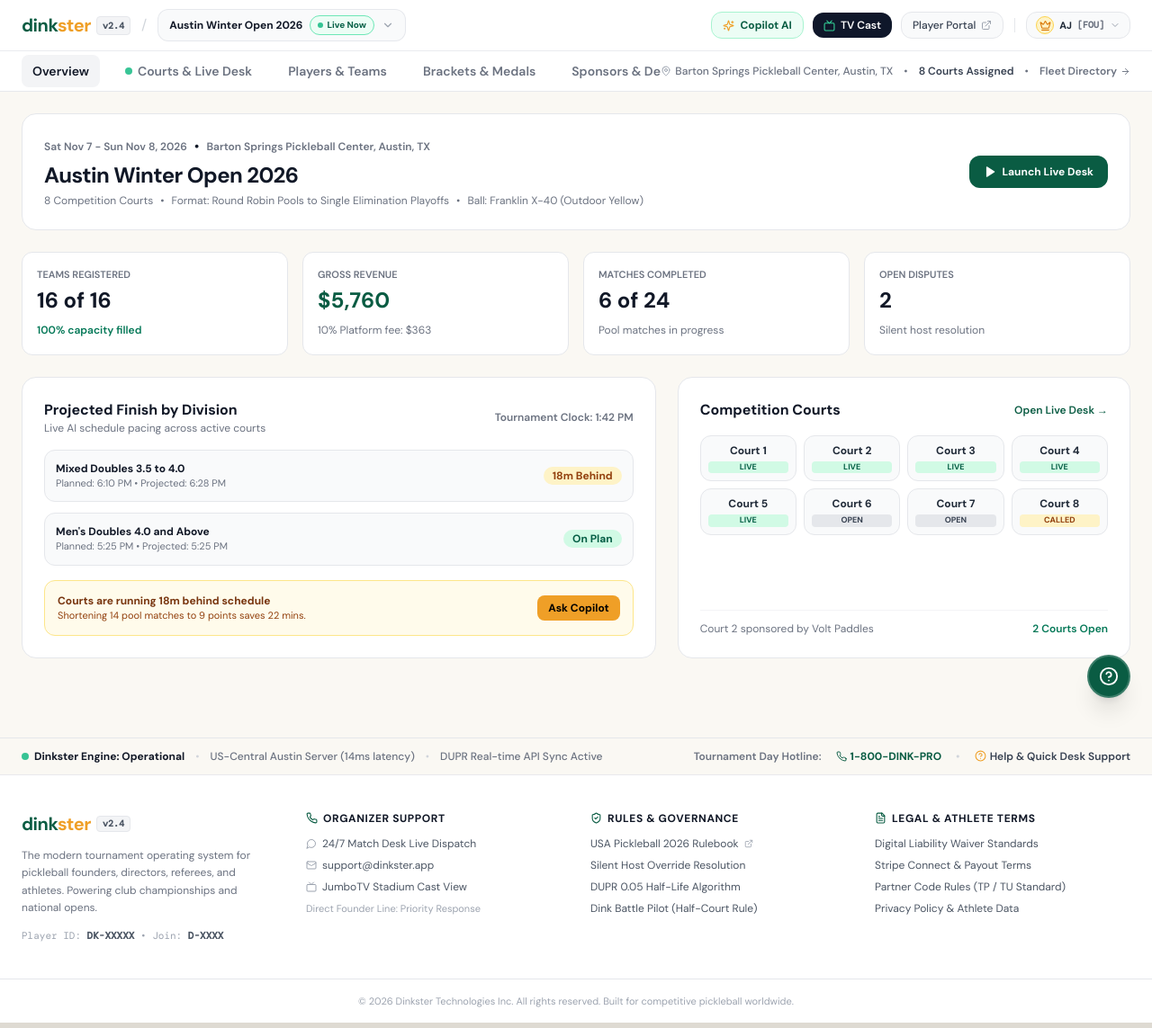
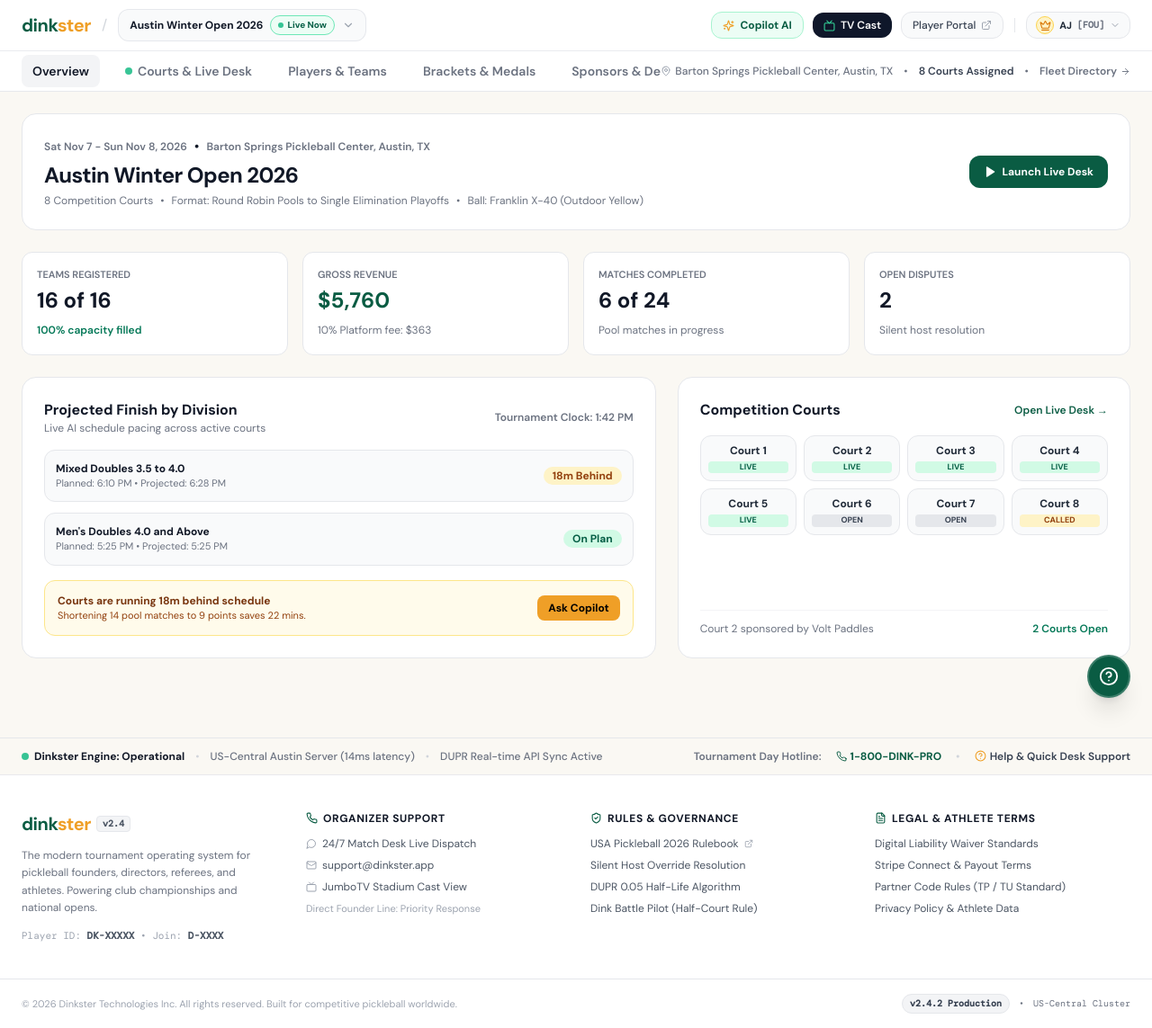
Before and after one commit to AimmanniGit/DinksterPB, a Next.js app in the folder apps/web/: page / in a window 1280 px wide. Shown: the whole page at 90% size. Built offline with nearby package versions, Linux system fonts and the light colour scheme.

Commit message:
fix(header): remove version tag from logo and move to platform footer

```diff
--- a/apps/web/src/app/page.tsx
+++ b/apps/web/src/app/page.tsx
@@ -461,12 +461,9 @@ export default function DinksterV2Platform() {
 
           {/* Left: Brand + Contextual Breadcrumbs */}
           <div className="flex items-center gap-3 min-w-0">
-            <Link href="/" onClick={() => setSelectedTournamentId(null)} className="flex items-center gap-1.5 shrink-0">
+            <Link href="/" onClick={() => setSelectedTournamentId(null)} className="flex items-center shrink-0">
               <span className="font-extrabold text-xl tracking-tight text-[#0A5C43]">
                 dink<span className="text-[#EF9F27]">ster</span>
-              </span>
-              <span className="text-[10px] font-mono px-1.5 py-0.5 rounded bg-gray-100 text-gray-600 font-bold border border-gray-200">
-                v2.4
               </span>
             </Link>
 
--- a/apps/web/src/components/footer/PlatformFooter.tsx
+++ b/apps/web/src/components/footer/PlatformFooter.tsx
@@ -190,9 +190,20 @@ export const PlatformFooter: React.FC = () => {
           </div>
         </div>
 
-        {/* Bottom Tier: Copyright & Brand */}
-        <div className="border-t border-gray-200 py-4 px-6 text-center text-[11px] text-gray-400">
-          &copy; {new Date().getFullYear()} Dinkster Technologies Inc. All rights reserved. Built for competitive pickleball worldwide.
+        {/* Bottom Tier: Copyright, Production Release Version & Server Info */}
+        <div className="border-t border-gray-200 py-4 px-6">
+          <div className="max-w-7xl mx-auto flex flex-col sm:flex-row items-center justify-between gap-3 text-[11px] text-gray-400">
+            <div>
+              &copy; {new Date().getFullYear()} Dinkster Technologies Inc. All rights reserved. Built for competitive pickleball worldwide.
+            </div>
+            <div className="flex items-center gap-2.5 text-gray-500 font-mono text-[10px]">
+              <span className="px-2 py-0.5 rounded-full bg-gray-100 text-gray-700 font-bold border border-gray-200">
+                v2.4.2 Production
+              </span>
+              <span>&bull;</span>
+              <span>US-Central Cluster</span>
+            </div>
+          </div>
         </div>
       </footer>
 
```
